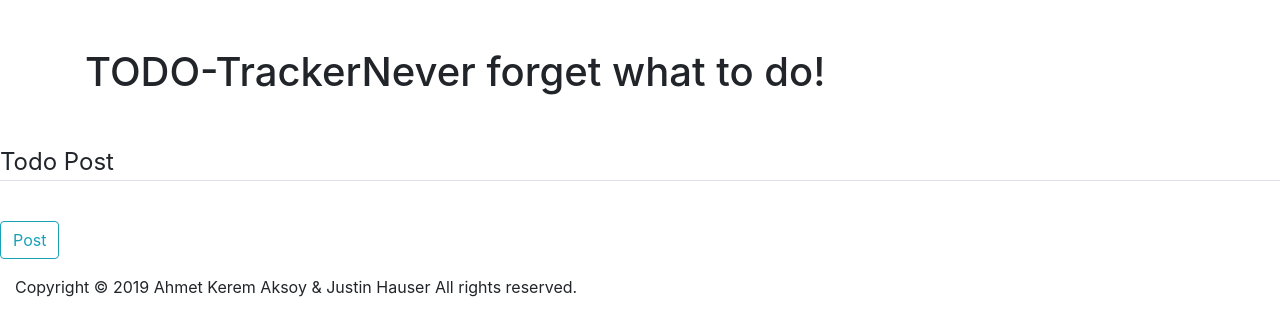
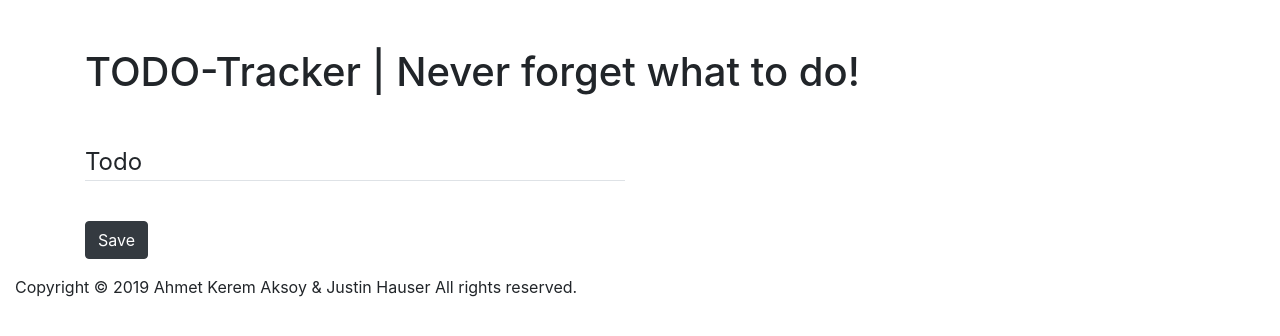
Before and after one commit to akakream/Todotrackerwithdjango, a Django app: template todos/templates/todos/todo_form.html in a window 1280 px wide. Shown: the part 56-392 px from the top of the page. Run offline with Django 3.2, Linux system fonts and the light colour scheme; the template is opened without the code that fills it, so the values that code supplies are empty; some libraries are stand-ins or nearby versions.

Commit message:
addtodo page looks better

```diff
--- a/todos/templates/todos/base.html
+++ b/todos/templates/todos/base.html
@@ -70,7 +70,7 @@
     {% if title %}
         <h1 class="page-title">{{ title }}</h1>
     {% else %}
-        <h1 class="page-title">TODO-Tracker<span class="page-title__sub">Never forget what to do!</span></h1>
+        <h1 class="page-title">TODO-Tracker | <span class="page-title__sub">Never forget what to do!</span></h1>
     {% endif %}
   </div>
 
--- a/todos/templates/todos/todo_confirm_delete.html
+++ b/todos/templates/todos/todo_confirm_delete.html
@@ -5,11 +5,11 @@
             {% csrf_token %}
             <fieldset class="form-group">
                 <legend class="border-bottom mb-4">Delete Todo</legend>
-                <h2>Are you sure you want to delete the Todo "{{ object.title }}"</h2>
+                <h2>Are you sure you want to delete the Todo "{{ object.name }}"?</h2>
             </fieldset>
             <div class="form-group">
                 <button class="btn btn-outline-danger" type="submit">Yes, Delete</button>
-                <a class="btn btn-outline-secondary" href="{% url 'todos-edittodo' object.id %}">Cancel</a>
+                <a class="btn btn-outline-secondary" href="{% url 'todos-home' %}">Cancel</a>
             </div>
         </form>
     </div>
--- a/todos/templates/todos/todo_form.html
+++ b/todos/templates/todos/todo_form.html
@@ -2,16 +2,20 @@
 
 {% load crispy_forms_tags %}
 {% block content %}
-    <div class="content-section">
+    <div class="container">
+        <div class="row">
+            <div class="col-lg-6">
                 <form method="POST">
                     {% csrf_token %}
                     <fieldset class="form-group">
-                <legend class="border-bottom mb-4">Todo Post</legend>
+                        <legend class="border-bottom mb-4">Todo</legend>
                         {{ form|crispy }}
                     </fieldset>
                     <div class="form-group">
-                <button class="btn btn-outline-info" type="submit">Post</button>
+                        <button class="btn btn-dark" type="submit">Save</button>
                     </div>
                 </form>
             </div>
+        </div>
+    </div>
 {% endblock content %}
```
Also changed, not shown: db.sqlite3. Lines whose indentation alone changed are shown as unchanged.
